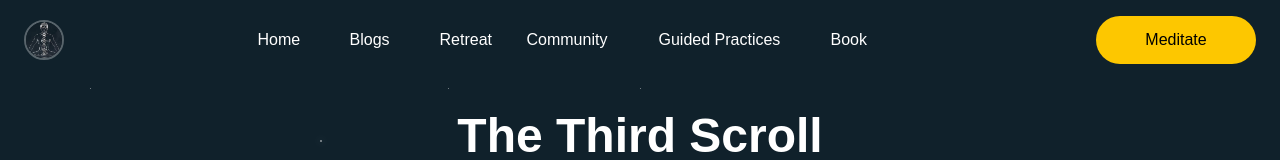
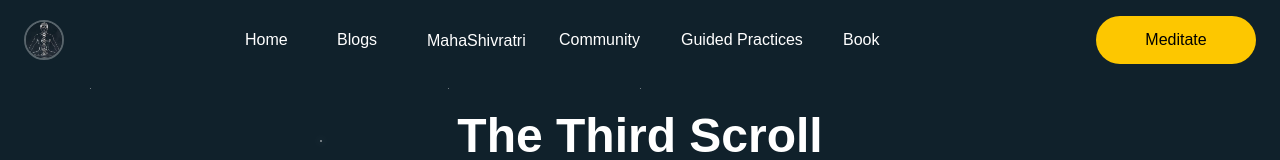
Before and after one commit to dj0106/thethirdhighexperience-, a Next.js app: page /blogs in a window 1280 px wide. Shown: the top 160 px of the page. Built offline with nearby package versions, Linux system fonts and the light colour scheme.

Commit message:
UI changes

```diff
--- a/src/app/book/page.tsx
+++ b/src/app/book/page.tsx
@@ -63,7 +63,7 @@
           {/* CTA */}
           <div className="relative z-10 mt-6">
             <a
-              href="https://amzn.in/d/gvXojEK"
+              href="https://rzp.io/rzp/thethirdbook"
               target="_blank"
               rel="noopener noreferrer"
               className="inline-block bg-yellow-400 hover:bg-yellow-500 text-black font-medium px-8 py-3 rounded-full shadow-md transition-colors"
--- a/src/app/guided-practices/page.tsx
+++ b/src/app/guided-practices/page.tsx
@@ -95,7 +95,7 @@
           {/* Get PDF CTA */}
           <div className="relative z-10 mt-8">
             <a
-              href="https://rzp.io/rzp/thethirdbook"
+              href="https://rzp.io/rzp/practices"
               target="_blank"
               rel="noopener noreferrer"
               className="inline-block bg-yellow-400 hover:bg-yellow-500 text-black font-medium px-6 py-2 rounded-full shadow-md transition-colors"
@@ -178,7 +178,7 @@
           {/* Get PDF CTA */}
           <div className="relative z-10 mt-8">
             <a
-              href="https://rzp.io/rzp/thethirdbook"
+              href="https://rzp.io/rzp/practices"
               target="_blank"
               rel="noopener noreferrer"
               className="inline-block bg-rose-400 hover:bg-rose-500 text-white font-medium px-6 py-2 rounded-full shadow-md transition-colors"
@@ -261,7 +261,7 @@
           {/* Get PDF CTA */}
           <div className="relative z-10 mt-8">
             <a
-              href="https://rzp.io/rzp/thethirdbook"
+              href="https://rzp.io/rzp/practices"
               target="_blank"
               rel="noopener noreferrer"
               className="inline-block bg-indigo-400 hover:bg-indigo-500 text-white font-medium px-6 py-2 rounded-full shadow-md transition-colors"
--- a/src/components/sections/AwakeningTextSection.tsx
+++ b/src/components/sections/AwakeningTextSection.tsx
@@ -41,14 +41,13 @@
         </p>
       </div>
 
-      {/* CTA Button */}
       <a
-        href="/PDF/Retreat.pdf"
+        href="https://drive.google.com/file/d/18vnQ9vvRJhPwHa2IC9Bv4fdQPNS9IDDV/view?usp=sharing"
         target="_blank"
         rel="noopener noreferrer"
         className="inline-block bg-yellow-400 hover:bg-yellow-500 text-black font-medium px-8 py-3 rounded-full transition-colors text-lg mb-20"
       >
-        Retreat
+        MAHASHIVRATRI
       </a>
     </section>
   );
--- a/src/components/ui/Navigation.tsx
+++ b/src/components/ui/Navigation.tsx
@@ -63,19 +63,19 @@
             rel="noopener noreferrer"
             className="text-white hover:text-yellow-400 transition-colors"
             style={{
-              width: '55px',
-              height: '24px',
+              width: '100px',
+              height: '22px',
               transform: 'rotate(0deg)',
               opacity: 1
             }}
           >
-            Retreat
+            MahaShivratri
           </a>
           <a
             href="/#community"
             className="text-white hover:text-yellow-400 transition-colors"
             style={{
-              width: '100px',
+              width: '90px',
               height: '24px',
               transform: 'rotate(0deg)',
               opacity: 1
@@ -87,7 +87,7 @@
             href="/guided-practices"
             className="text-white hover:text-yellow-400 transition-colors"
             style={{
-              width: '140px',
+              width: '130px',
               height: '24px',
               transform: 'rotate(0deg)',
               opacity: 1
```
